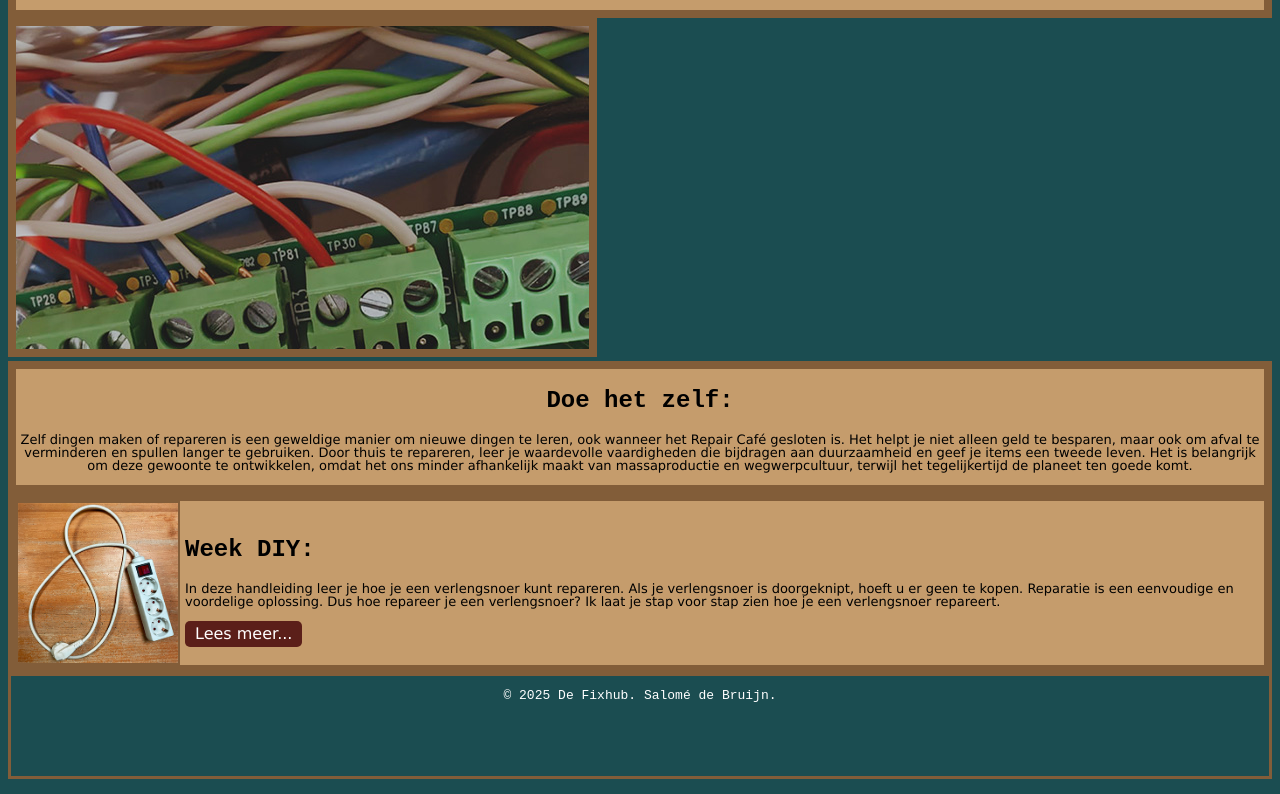
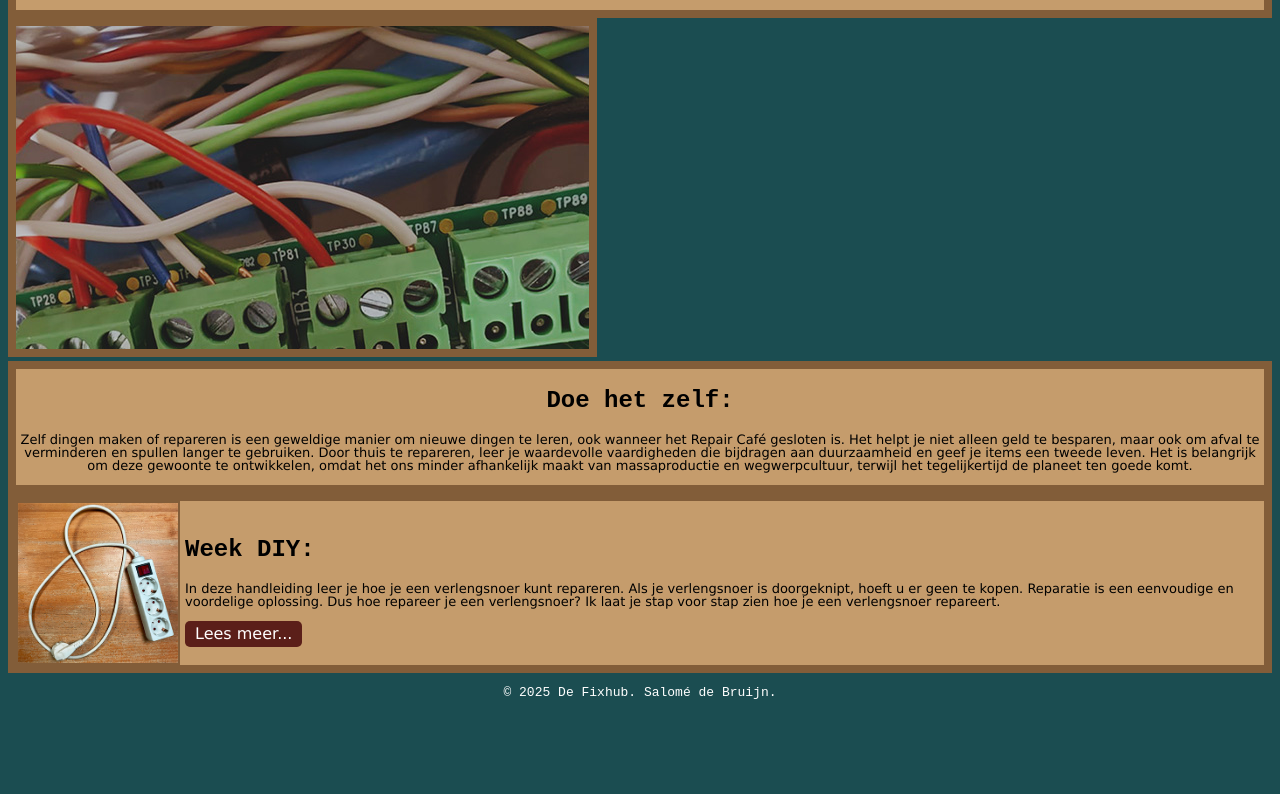
Before and after one commit to S-deBruijn/defixhub, a plain HTML site: page index.html in a window 1280 px wide. Shown: the part 882-1676 px from the top of the page. Drawn offline with Linux system fonts and the light colour scheme.

Commit message:
Add files via upload

```diff
--- a/style/style.css
+++ b/style/style.css
@@ -23,8 +23,8 @@ main h1{
 }
 main article{
     background-color: #c59c6c;
+    text-align: center;
     border: 8px solid #825D39;
-    text-align: center;
 }
 main article p{
     font-family: Verdana, Geneva, Tahoma, sans-serif;
@@ -118,7 +118,7 @@ nav a:hover{
 }
 
 footer{
-    border: 3px solid #825D39;
+
     height: 100px;
     color: white;
 }
```
